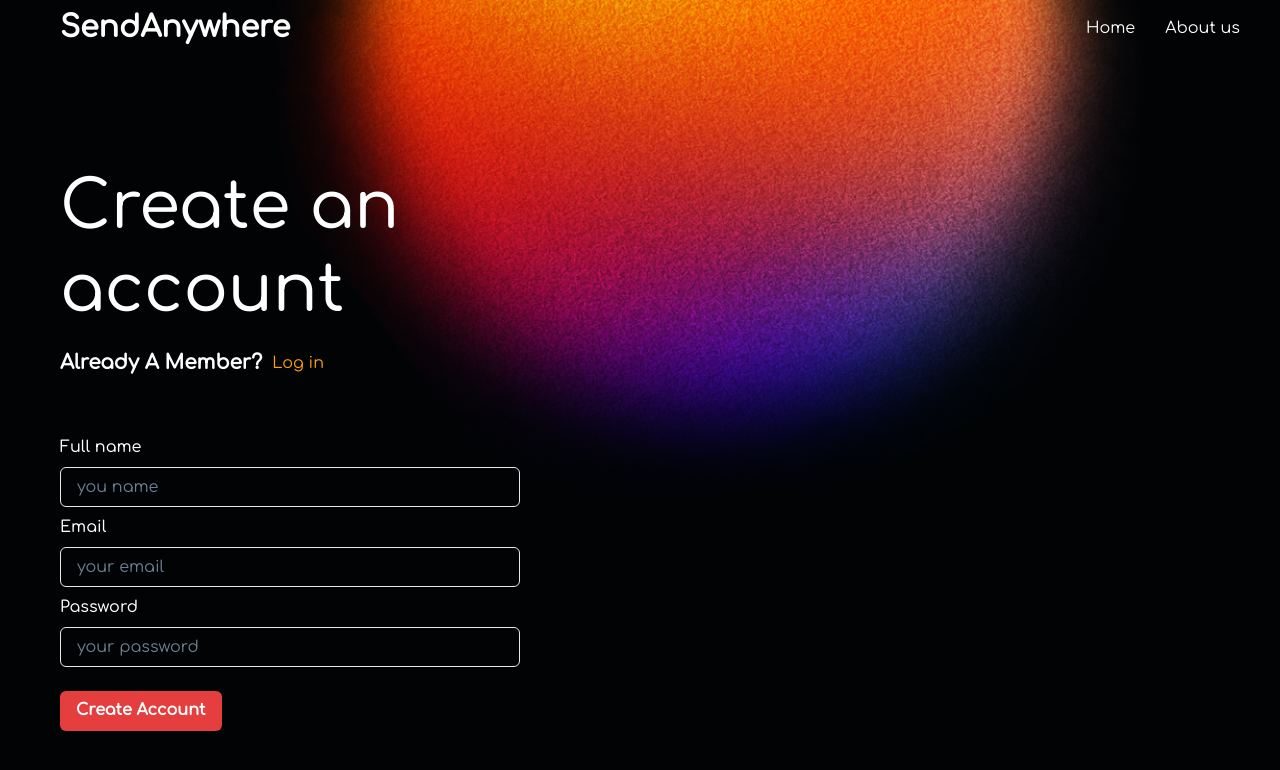
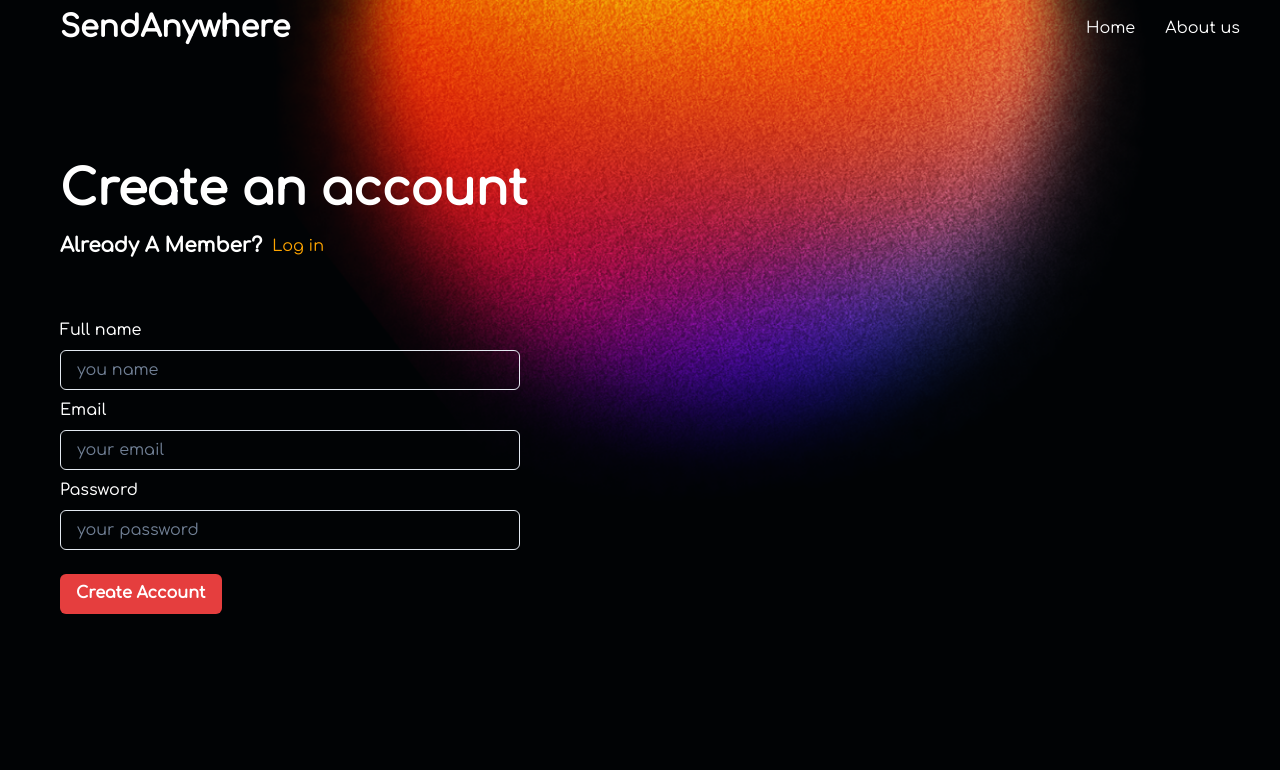
Before and after one commit to yanaaaaaaaaphat/nfi, a React (Create React App) app in the folder client/: page / in a window 1280 px wide. Shown: the top 770 px of the page. Built offline with nearby package versions, Linux system fonts and the light colour scheme.

Commit message:
fix: fixed font on register page

```diff
--- a/client/src/pages/Register.js
+++ b/client/src/pages/Register.js
@@ -52,7 +52,7 @@ function Register() {
         <Flex>
           <Flex flexDirection="column">
             <Flex flexDirection="column" mb="20px" p="20px" w="600px" ml="40px">
-              <Heading variant="headline1" textColor="white" size="2xl">
+              <Heading size="2xl" textColor="white">
                 Create an account
               </Heading>
               <Flex
```
